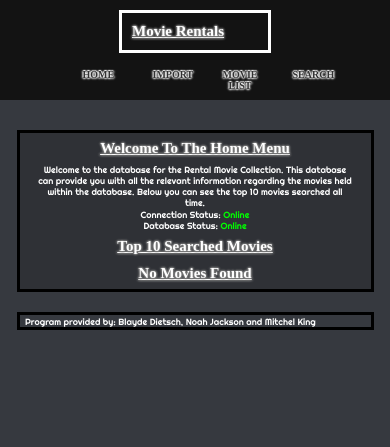
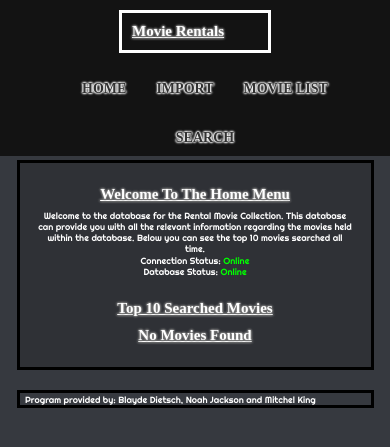
Before and after one commit to mkjking/RAD, a PHP site: page /Index.php in a window 390 px wide. Shown: the top 447 px of the page. Run offline with PHP 8.4, Linux system fonts and the light colour scheme; data that the repository does not hold is empty.

Commit message:
Fixed misaligned nav when under 1500

```diff
--- a/MovieDatabasecss.css
+++ b/MovieDatabasecss.css
@@ -107,7 +107,7 @@ nav li {
 
     border: 2px solid rgb(19, 19, 19);
     display: inline-block;
-    margin-left: 60px;
+    margin-left: 50px;
     margin-top: 26px;
     padding: 3px;
 
@@ -181,6 +181,8 @@ table {
     width: 90%;
     text-align: center;
     margin: 0 auto;
+    margin-top: 30px;
+    margin-bottom: 30px;
 }
 
 img {
@@ -272,7 +274,7 @@ img {
 
         border: 2px solid rgb(19, 19, 19);
         display: inline-block;
-        margin-left: 60px;
+        margin-left: 30px;
         margin-top: 26px;
         padding: 3px;
 
@@ -337,6 +339,8 @@ img {
         width: 90%;
         text-align: center;
         margin: 0 auto;
+        margin-top: 30px;
+        margin-bottom: 30px;
     }
 
 
@@ -361,7 +365,9 @@ img {
 
     .headerContainer {
         width: 90%;
+        height: 130px;
         margin: 0 auto;
+        align-content: center;
     }
 
     .title {
@@ -405,7 +411,8 @@ img {
 
     nav {
         margin: auto;
-        position: absolute;
+        position: relative;
+        width: 500px;
         margin-top: 0px;
         margin-bottom: 5px;
         float: none;
@@ -423,6 +430,7 @@ img {
         border: 1px solid rgb(19, 19, 19);
         display: inline-block;
         margin-top: 18px;
+        margin-left: 20px;
         padding: 2px;
 
         position: relative;
@@ -437,7 +445,7 @@ img {
 
         font-size: 14px;
 
-        position: absolute;
+        position: relative;
         top: -2.5px;
     }
 
@@ -501,6 +509,8 @@ img {
         width: 90%;
         text-align: center;
         margin: 0 auto;
+        margin-top: 20px;
+        margin-bottom: 20px;
     }
 
     img {
@@ -520,12 +530,13 @@ img {
     }
 
     header {
-        height: 100px;
+        height: auto;
     }
 
     .headerContainer {
         width: 90%;
         margin: 0 auto;
+        height: auto;
     }
 
     .title {
@@ -570,7 +581,8 @@ img {
 
     nav {
         margin: auto;
-        position: absolute;
+        position: relative;
+        width: auto;
         margin-top: 0px;
         margin-bottom: 5px;
         float: none;
@@ -585,11 +597,11 @@ img {
 
     nav li {
 
-        border: 2px solid rgb(19, 19, 19);
+        border: 1px solid rgb(19, 19, 19);
         display: inline-block;
-        margin-left: 60px;
-        margin-top: 9px;
-        padding: 1px;
+        margin-top: 18px;
+        margin-left: 20px;
+        padding: 2px;
 
         position: relative;
     }
@@ -598,12 +610,12 @@ img {
         color: rgb(50, 50, 50);
         text-decoration: none;
         text-transform: uppercase;
-        text-shadow: -1px 0 2px white, 0 1px 2px white, 1px 0 2px white, 0 -1px 1px white;
+        text-shadow: -1px 0 2px white, 0 1px 2px white, 1px 0 2px white, 0 -1px 2px white;
         font-weight: bolder;
 
-        font-size: 10px;
+        font-size: 14px;
 
-        position: absolute;
+        position: relative;
         top: -2.5px;
     }
 
@@ -660,13 +672,15 @@ img {
     .container {
         border: 3px solid black;
         margin: auto;
-        margin-top: 130px;
+        margin-top: 160px;
     }
 
     .content {
         width: 90%;
         text-align: center;
         margin: 0 auto;
+        margin-top: 20px;
+        margin-bottom: 20px;
     }
 
     img {
```
